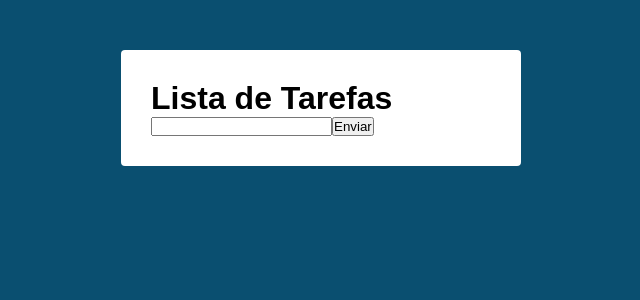
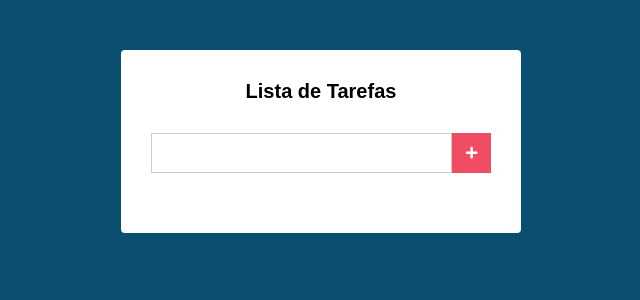
Before and after one commit to GuilhermeHenrii/App-React-Lista-de-tarefas, a React (Create React App) app in the folder app-react/: page / in a window 1280 px wide. Shown: the top 300 px of the page, without its empty margins (319-959 px from the left). Built offline with nearby package versions, Linux system fonts and the light colour scheme.

Commit message:
Delete&Edit-Task

```diff
--- a/app-react/package.json
+++ b/app-react/package.json
@@ -8,6 +8,7 @@
     "@testing-library/user-event": "^13.5.0",
     "react": "^18.2.0",
     "react-dom": "^18.2.0",
+    "react-icons": "^4.11.0",
     "react-scripts": "5.0.1",
     "web-vitals": "^2.1.4"
   },
--- a/app-react/src/App.css
+++ b/app-react/src/App.css
@@ -8,5 +8,4 @@
 body {
   font-family: sans-serif;
   background-color: #0a4f70;
-  cursor: pointer;
 }
--- a/app-react/src/components/Main.css
+++ b/app-react/src/components/Main.css
@@ -5,9 +5,77 @@
   width: 400px;
   border-radius: 4px;
   box-shadow: 0 0 10px rgba(0, 0, 0, 0, 1);
-};
+}
 
-main h1 {
+.main h1 {
   font-size: 20px;
   text-align: center;
 }
+
+.form{
+  margin-top: 30px;
+  display: flex;
+  align-items: center;
+  justify-content: center;
+}
+
+.form input[type="text"] {
+  height: 40px;
+  padding: 0 20px;
+  font-size: 20px;
+  border: 1px solid #ccc;
+  min-width: 80%;
+}
+
+.form button[type="submit"]{
+  border: none;
+  height: 40px;
+  width: 40px;
+  background-color: #f04c64;
+  color: #fff;
+  display: flex;
+  align-items: center;
+  justify-content: center;
+}
+
+.tarefas {
+  margin-top: 30px;
+}
+
+.tarefas li {
+  display: flex;
+  align-items: center;
+  justify-content: space-between;
+  padding: 10px;
+  transition: all 400ms;
+}
+
+.tarefas li:hover {
+  background: #51c5de;
+}
+
+.tarefas li .edit {
+  margin-right: 15px;
+  color: #51c5de;
+}
+
+.tarefas li .delete {
+  margin-right: 15px;
+  color: #f04c64;
+}
+
+.tarefas li:hover .edit,
+.tarefas li:hover .delete {
+  color: black;
+}
+
+.tarefas li .edit,
+.tarefas li .delete {
+  cursor: pointer;
+  transition: all 400ms;
+}
+
+.tarefas li span {
+  display: flex;
+  align-items: center;
+}
--- a/app-react/src/components/Main.js
+++ b/app-react/src/components/Main.js
@@ -1,5 +1,11 @@
 import React, { Component } from 'react';
 import './Main.css';
+
+// Form
+import { FaPlus } from 'react-icons/fa';
+
+// tarefas
+import { FaEdit, FaWindowClose } from 'react-icons/fa';
 
 export default class Main extends Component {
   // constructor(props) {
@@ -14,22 +20,96 @@
 
   state = {
     novaTarefa: '',
+    tarefas: [],
+    index: -1,
   };
 
-  randleChange = (e) => {
+  handleSubmit = (e) => {
+    e.preventDefault(); // previne submit
+    const { tarefas, index } = this.state;
+    let { novaTarefa } = this.state;
+    novaTarefa = novaTarefa.trim();// tira espaços em branco do final e do comço da string
+
+    if (!novaTarefa) return;
+    if (tarefas.indexOf(novaTarefa) !== -1) return; // se tiver uma tarefa sendo passada igual a alguma do array, retorna a função
+
+    const novasTarefas = [...tarefas]; // copia do array para uma const, não é recomendado mexer no estado em si direto
+
+    if (index === -1) {
+      this.setState({ // atualiza o setState com os novos valores do array tarefas. Note que aqui estamos alterando o valor do estado diretamente.
+        tarefas: [...novasTarefas, novaTarefa],
+        novaTarefa: '',
+      });
+    } else {
+      novasTarefas[index] = novaTarefa; // tarefas em tal indice tera o valor de novaTarefa (valor passado no handleEdit)
+
+      this.setState({
+        tarefas: [...novasTarefas],
+        index: -1,
+      });
+    }
+  };
+
+  handleDelete = (e, index) => {
+    const { tarefas } = this.state;
+    const novasTarefas = [...tarefas];
+
+    novasTarefas.splice(index, 1);
+
+    this.setState({
+      tarefas: [...novasTarefas],
+    });
+  };
+
+  handleEdit = (e, index) => {
+    const { tarefas } = this.state;
+
+    this.setState({
+      index, // setando estado do index para o valor do index da tarefa selecionada
+      novaTarefa: tarefas[index],
+    });
+  };
+
+  handleChange = (e) => {
     this.setState({
       novaTarefa: e.target.value,
     });
   };
 
   render() {
+    const { novaTarefa, tarefas } = this.state;
     return (
       <div className="main">
-        <h1> Lista de Tarefas</h1>
-        <form action="#">
-          <input onChange={this.randleChange} type="text" />
-          <button type="submit">Enviar</button>
+        <h1> Lista de Tarefas </h1>
+        <form onSubmit={this.handleSubmit} action="#" className="form">
+          <input
+            className="task"
+            onChange={this.handleChange}
+            type="text"
+            value={novaTarefa}
+          />
+          <button className="btn" type="submit">
+            <FaPlus />
+          </button>
         </form>
+
+        <ul className="tarefas">
+          {tarefas.map((tarefa, index) => (
+            <li key={tarefa}>
+              {tarefa}
+              <spam>
+                <FaEdit
+                  className="edit"
+                  onClick={(e) => this.handleEdit(e, index)}
+                />
+                <FaWindowClose
+                  className="delete"
+                  onClick={(e) => this.handleDelete(e, index)}
+                />
+              </spam>
+            </li>
+          ))}
+        </ul>
       </div>
     );
   }
```
Also changed, not shown: app-react/.eslintrc.js, app-react/public/index.html (line endings or trailing spaces), 1 other file (tests, documents, lock files or other folders).
